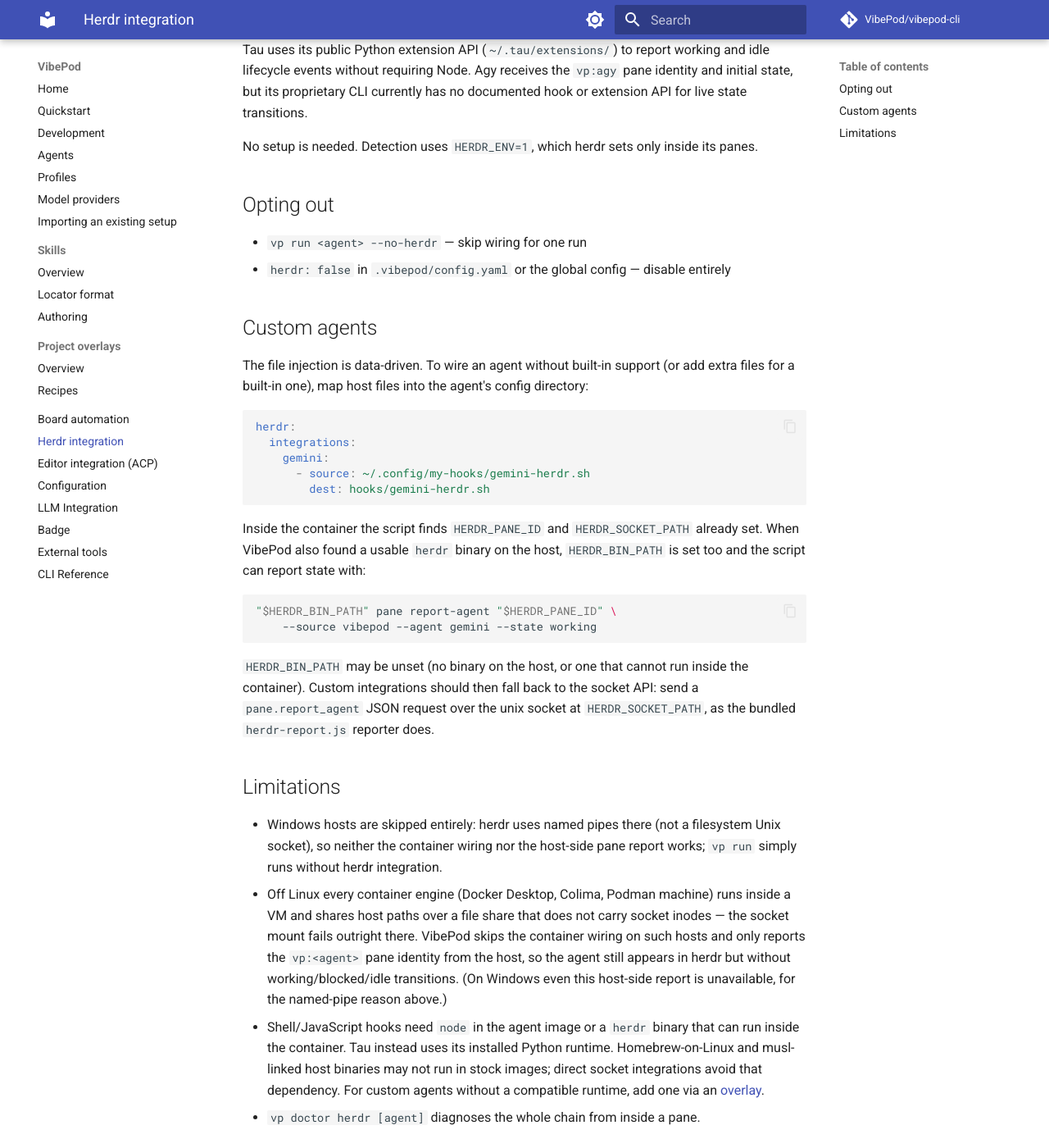
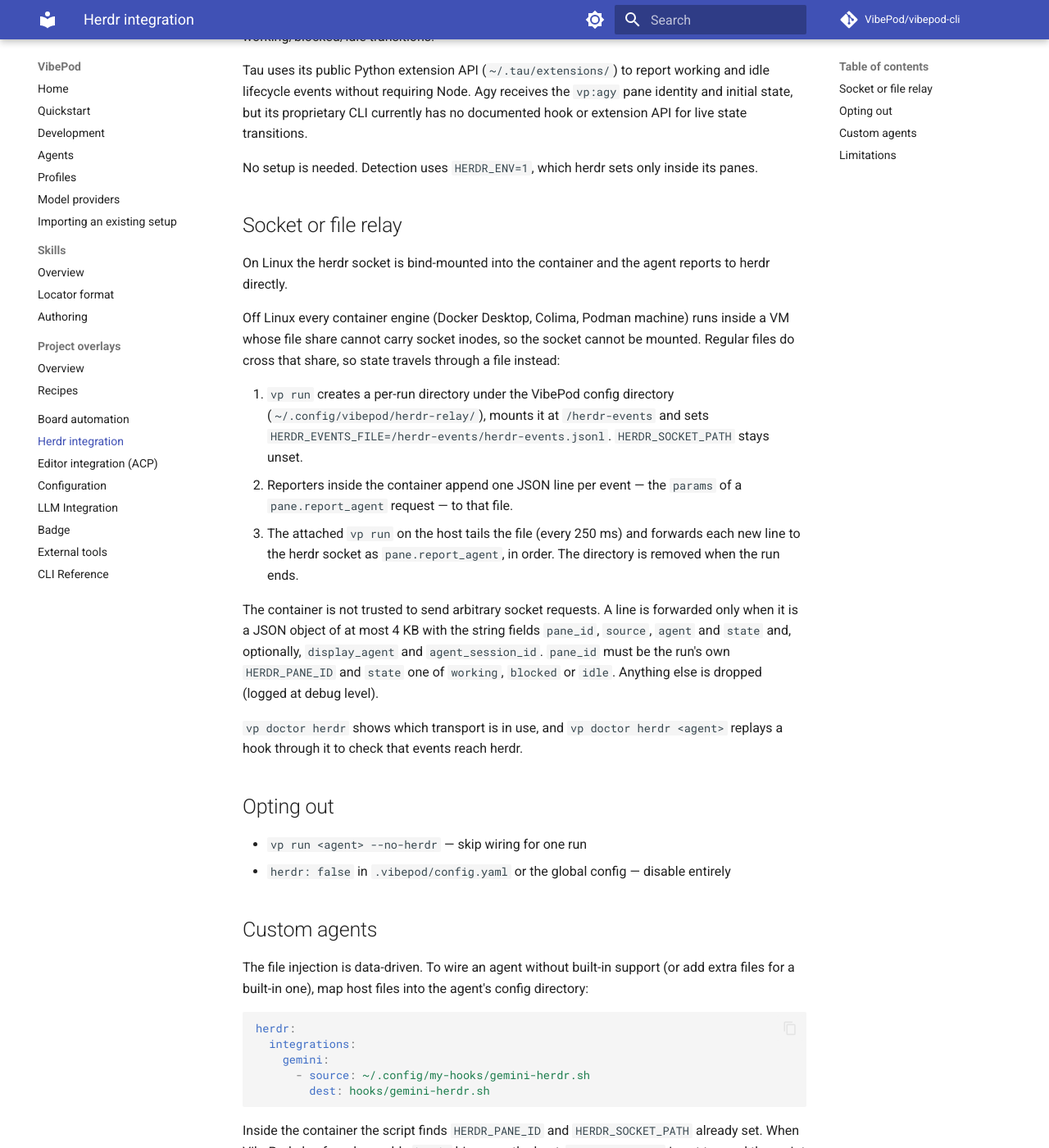
Before and after one commit to VibePod/vibepod-cli, an MkDocs documentation site: the page built from docs/herdr.md, in a window 1280 px wide and 1400 px high, scrolled down 503 px. Shown: the whole window at 82% size. Built offline with MkDocs 1.6.1 and Material for MkDocs 9.7.7, drawn with Linux system fonts in a browser that asks for light colours; comment, search, counter and statistics services are not loaded; some of the changed text lies outside the part shown.

Commit message:
Document the herdr events file relay and its limits

````diff
--- a/docs/herdr.md
+++ b/docs/herdr.md
@@ -6,10 +6,13 @@
 state (working / blocked / idle) and session identity:
 
 - the herdr unix socket (and, when usable, the host `herdr` binary) is
-  mounted into the container
+  mounted into the container — or, where the container engine cannot mount
+  sockets, an events file is relayed instead (see
+  [Socket or file relay](#socket-or-file-relay))
 - `HERDR_*` environment variables are forwarded
 - when the agent exposes lifecycle hooks, a VibePod-managed integration is
-  placed in its config directory and reports events directly to the socket API
+  placed in its config directory and reports events to the socket API (or
+  the events file)
 
 Built-in state reporting ships for **claude**, **codex**, **copilot**,
 **opencode**, **pi**, and **tau**. Every supported agent receives a canonical
@@ -24,6 +27,37 @@
 
 No setup is needed. Detection uses `HERDR_ENV=1`, which herdr sets only
 inside its panes.
+
+## Socket or file relay
+
+On Linux the herdr socket is bind-mounted into the container and the agent
+reports to herdr directly.
+
+Off Linux every container engine (Docker Desktop, Colima, Podman machine)
+runs inside a VM whose file share cannot carry socket inodes, so the socket
+cannot be mounted. Regular files do cross that share, so state travels
+through a file instead:
+
+1. `vp run` creates a per-run directory under the VibePod config directory
+   (`~/.config/vibepod/herdr-relay/`), mounts it at `/herdr-events` and sets
+   `HERDR_EVENTS_FILE=/herdr-events/herdr-events.jsonl`. `HERDR_SOCKET_PATH`
+   stays unset.
+2. Reporters inside the container append one JSON line per event — the
+   `params` of a `pane.report_agent` request — to that file.
+3. The attached `vp run` on the host tails the file (every 250 ms) and
+   forwards each new line to the herdr socket as `pane.report_agent`, in
+   order. The directory is removed when the run ends.
+
+The container is not trusted to send arbitrary socket requests. A line is
+forwarded only when it is a JSON object of at most 4 KB with the string
+fields `pane_id`, `source`, `agent` and `state` and, optionally,
+`display_agent` and `agent_session_id`. `pane_id` must be the run's own
+`HERDR_PANE_ID` and `state` one of `working`, `blocked` or `idle`. Anything
+else is dropped (logged at debug level).
+
+`vp doctor herdr` shows which transport is in use, and
+`vp doctor herdr <agent>` replays a hook through it to check that events
+reach herdr.
 
 ## Opting out
 
@@ -59,18 +93,38 @@
 API: send a `pane.report_agent` JSON request over the unix socket at
 `HERDR_SOCKET_PATH`, as the bundled `herdr-report.js` reporter does.
 
+When the socket cannot be mounted (see
+[Socket or file relay](#socket-or-file-relay)), neither `HERDR_SOCKET_PATH`
+nor `HERDR_BIN_PATH` is set, but `HERDR_EVENTS_FILE` is. Append one
+`pane.report_agent` params object per line, in a single write of under 4 KB
+so concurrent hooks don't interleave. The relay only forwards lines for the
+run's own pane with `source` `vibepod`, `agent` set to the run's agent id and,
+if given, `display_agent` `vp:<agent>`:
+
+```sh
+if [ -n "${HERDR_SOCKET_PATH:-}" ]; then
+    : # report over the socket or the herdr binary, as above
+elif [ -n "${HERDR_EVENTS_FILE:-}" ]; then
+    printf '{"pane_id":"%s","source":"vibepod","agent":"gemini","state":"working"}\n' \
+        "$HERDR_PANE_ID" >> "$HERDR_EVENTS_FILE"
+fi
+```
+
 ## Limitations
 
 - Windows hosts are skipped entirely: herdr uses named pipes there (not a
   filesystem Unix socket), so neither the container wiring nor the host-side
   pane report works; `vp run` simply runs without herdr integration.
-- Off Linux every container engine (Docker Desktop, Colima, Podman machine)
-  runs inside a VM and shares host paths over a file share that does not
-  carry socket inodes — the socket mount fails outright there. VibePod skips
-  the container wiring on such hosts and only reports the `vp:<agent>` pane
-  identity from the host, so the agent still appears in herdr but without
-  working/blocked/idle transitions. (On Windows even this host-side report is
-  unavailable, for the named-pipe reason above.)
+- Off Linux, live state needs the attached `vp run` in the herdr pane: it is
+  the process that relays the events file. Detached runs (`vp run --detach`,
+  `vp task`) get no events file and only report the `vp:<agent>` pane
+  identity from the host, so the agent appears in herdr without
+  working/blocked/idle transitions.
+- The file relay carries `pane.report_agent` state only. Claude's
+  `pane.report_agent_session` (the transcript path, meaningless on the host)
+  is not relayed.
+- On Linux the socket is still mounted: it keeps reports immediate, where the
+  relay adds up to a quarter second of latency.
 - Shell/JavaScript hooks need `node` in the agent image or a `herdr` binary
   that can run inside the container. Tau instead uses its installed Python
   runtime. Homebrew-on-Linux and musl-linked host binaries may not run in stock
````
